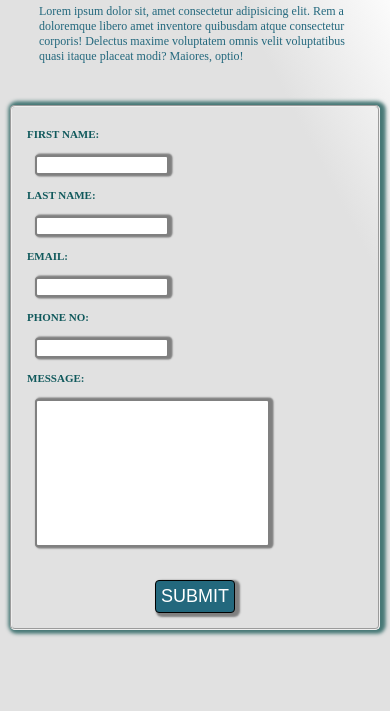
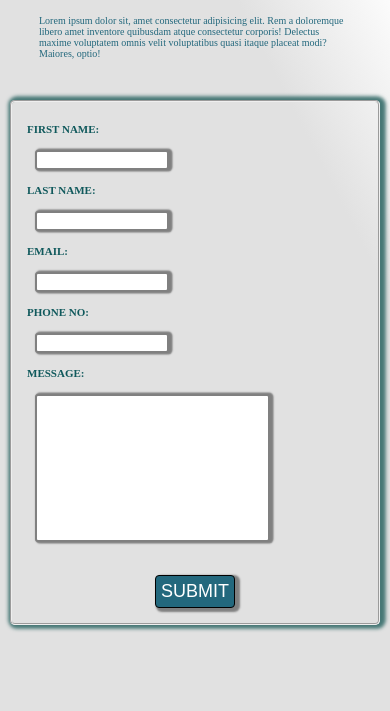
Before and after one commit to beimnet777/UGR-3739-12, a plain HTML site: page HTML-FILES/contact.html in a window 390 px wide. Shown: the part 55-766 px from the top of the page. Drawn offline with Linux system fonts and the light colour scheme.

Commit message:
responsiveness is added on iphone x and ipad pro with the use of grid

```diff
--- a/CSS/about.css
+++ b/CSS/about.css
@@ -12,6 +12,8 @@ header {
 body {
     /*background-color: 658A95;*/
     background: linear-gradient(242.82deg, #FFFFFF 1.04%, #E1E1E1 22.05%);
+    display: grid;
+    grid-template-rows: auto auto auto;
 }
 
 #header {
--- a/CSS/dark2.css
+++ b/CSS/dark2.css
@@ -161,6 +161,9 @@ nav ul li a{
     footer p{
         display: none;
     }
+    label{
+      font-size:0.9em;
+    }
 
 }
 @media only screen and (max-width: 415px){
--- a/CSS/form.css
+++ b/CSS/form.css
@@ -57,3 +57,9 @@ fieldset{
     }
 
 }
+@media only screen and (max-width: 415px){
+    #form_p{
+      font-size: 1em;
+    }
+
+}
--- a/CSS/home.css
+++ b/CSS/home.css
@@ -4,6 +4,9 @@ body{
     color: white;
     font-size: large;
     text-align: center;
+    display: grid;
+    grid-template-rows: auto auto auto;
+
 }
 header{
     display: flex;
--- a/HTML-FILES/contact.html
+++ b/HTML-FILES/contact.html
@@ -28,6 +28,7 @@
             <div class="burger"></div>
             <div class="burger"></div></div>
         </header>
+        <main>
         <p id="form_p">Lorem ipsum dolor sit, amet consectetur adipisicing elit. Rem a doloremque libero amet inventore quibusdam atque consectetur corporis! Delectus maxime voluptatem omnis velit voluptatibus quasi itaque placeat modi? Maiores, optio!</p>
         <br><div id="form">
             <form action="mailto:you@yourdmainhere.com">
@@ -54,7 +55,7 @@
             </form>
         </div>
         <br><br>
-
+    </main>
 
 
         <footer>
```
Also changed, not shown: HTML-FILES/about.html (+2 -1 lines), HTML-FILES/acadmics.html (+2 -1 lines), HTML-FILES/download.html (+2 -1 lines), HTML-FILES/home.html (+4 -1 lines), HTML-FILES/recent.html (+2 -1 lines), HTML-FILES/story.html (+2 -1 lines), HTML-FILES/workaside.html (+2 -1 lines).
